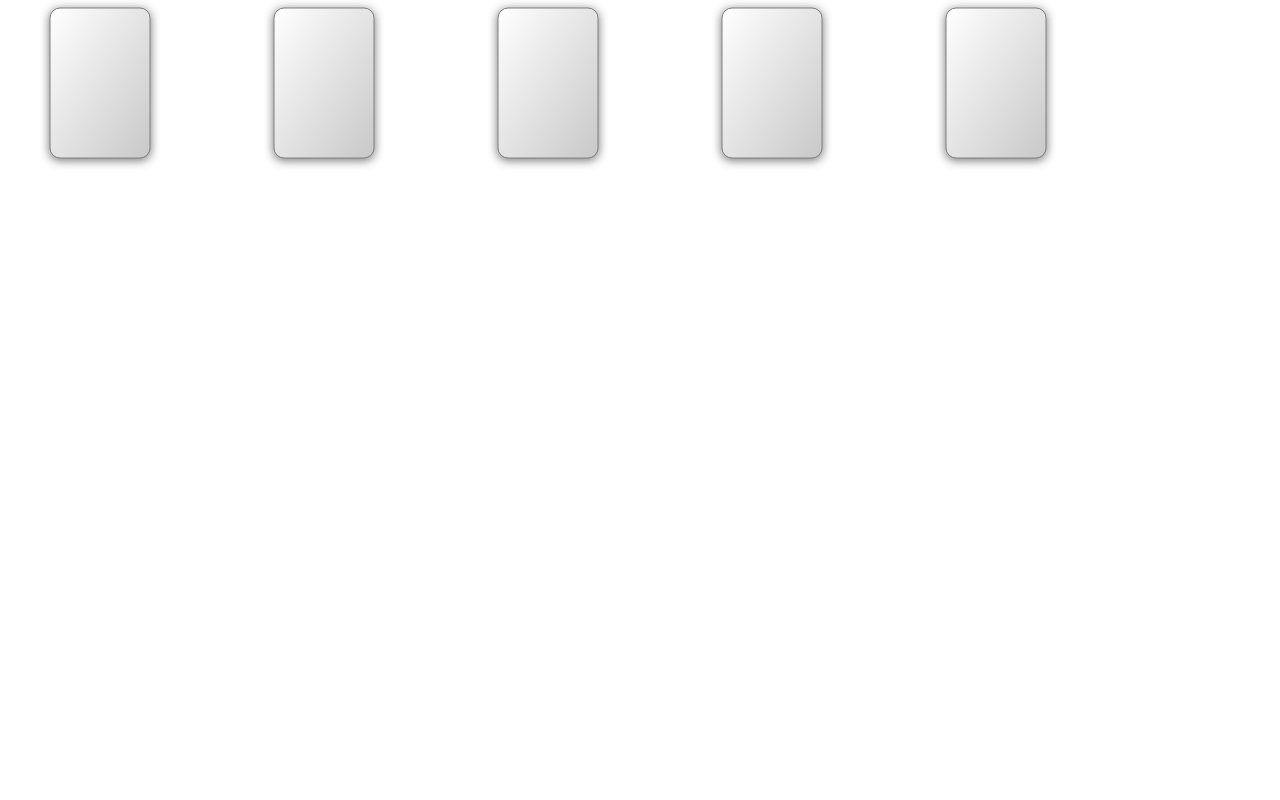
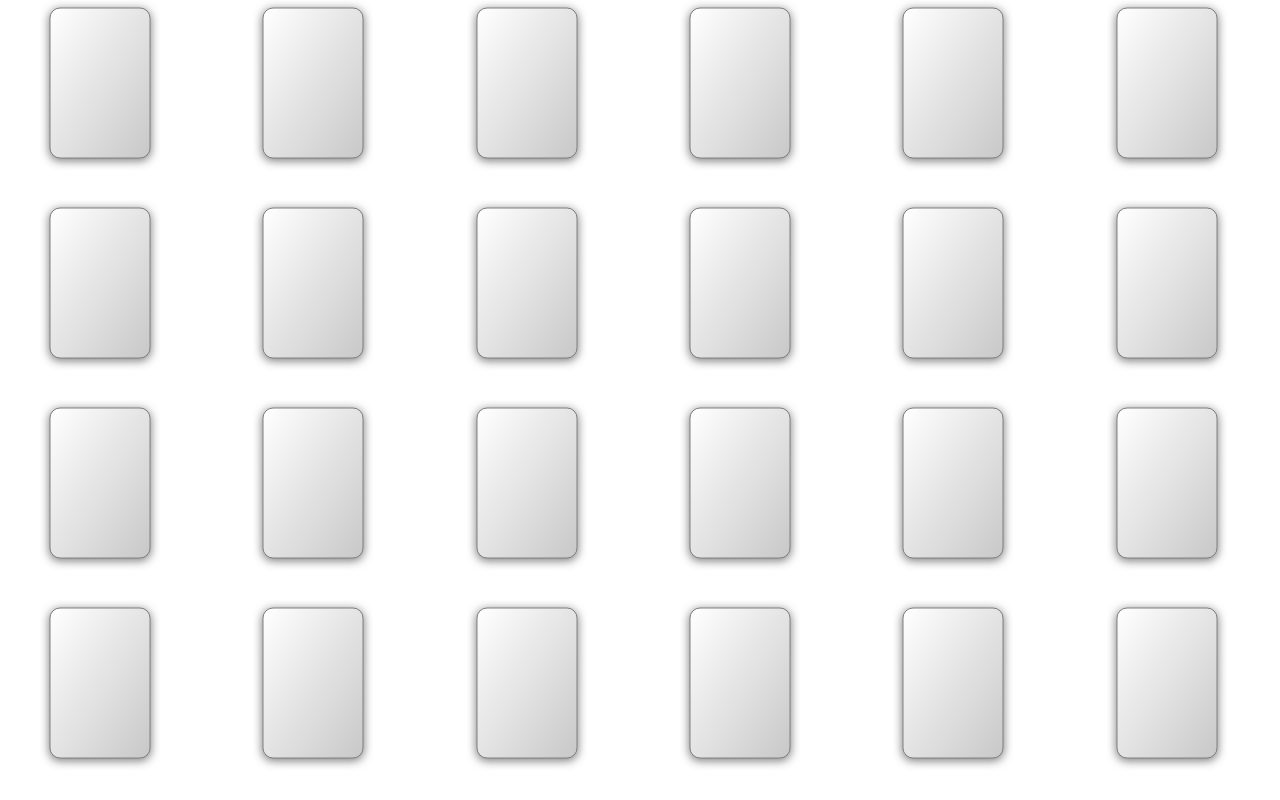
Before and after one commit to glui2/memory-card-game, a React (Create React App) app: page / in a window 1280 px wide. Built offline with nearby package versions, Linux system fonts and the light colour scheme.

Commit message:
grid layout for cards

```diff
--- a/src/pages/MainPage.js
+++ b/src/pages/MainPage.js
@@ -5,20 +5,77 @@ import Grid, { GridSpacing } from "@material-ui/core/Grid";
 const MainPage = () => {
   return (
     <div>
-      <Grid container spacing={3}>
-        <Grid item>
+      <Grid container direction="row">
+        <Grid item xs={2}>
           <Card></Card>
         </Grid>
-        <Grid item>
+        <Grid item xs={2}>
           <Card></Card>
         </Grid>
-        <Grid item>
+        <Grid item xs={2}>
           <Card></Card>
         </Grid>
-        <Grid item>
+        <Grid item xs={2}>
           <Card></Card>
         </Grid>
-        <Grid item>
+        <Grid item xs={2}>
+          <Card></Card>
+        </Grid>
+        <Grid item xs={2}>
+          <Card></Card>
+        </Grid>
+        <Grid item xs={2}>
+          <Card></Card>
+        </Grid>
+        <Grid item xs={2}>
+          <Card></Card>
+        </Grid>
+        <Grid item xs={2}>
+          <Card></Card>
+        </Grid>
+        <Grid item xs={2}>
+          <Card></Card>
+        </Grid>
+        <Grid item xs={2}>
+          <Card></Card>
+        </Grid>
+        <Grid item xs={2}>
+          <Card></Card>
+        </Grid>
+        <Grid item xs={2}>
+          <Card></Card>
+        </Grid>
+        <Grid item xs={2}>
+          <Card></Card>
+        </Grid>
+        <Grid item xs={2}>
+          <Card></Card>
+        </Grid>
+        <Grid item xs={2}>
+          <Card></Card>
+        </Grid>
+        <Grid item xs={2}>
+          <Card></Card>
+        </Grid>
+        <Grid item xs={2}>
+          <Card></Card>
+        </Grid>
+        <Grid item xs={2}>
+          <Card></Card>
+        </Grid>
+        <Grid item xs={2}>
+          <Card></Card>
+        </Grid>
+        <Grid item xs={2}>
+          <Card></Card>
+        </Grid>
+        <Grid item xs={2}>
+          <Card></Card>
+        </Grid>
+        <Grid item xs={2}>
+          <Card></Card>
+        </Grid>
+        <Grid item xs={2}>
           <Card></Card>
         </Grid>
       </Grid>
```
